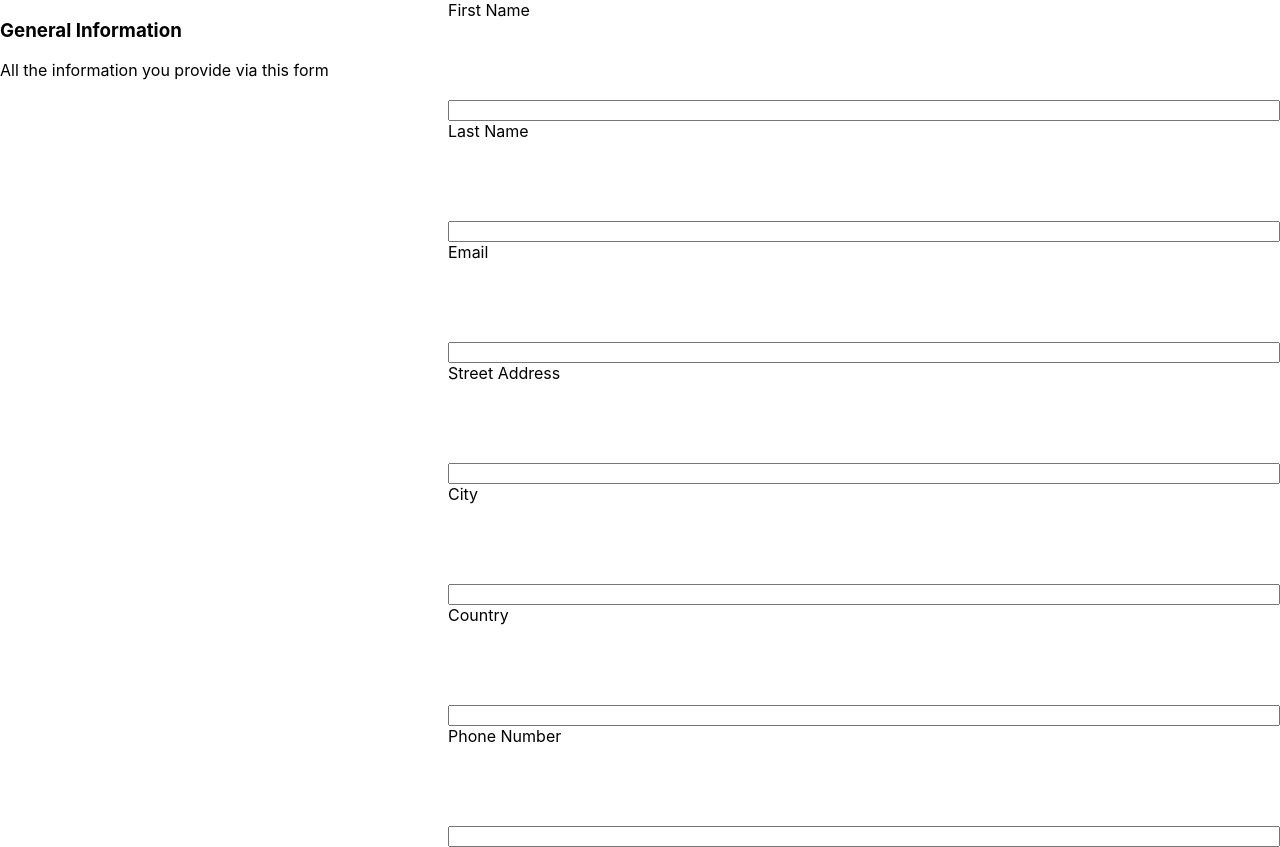
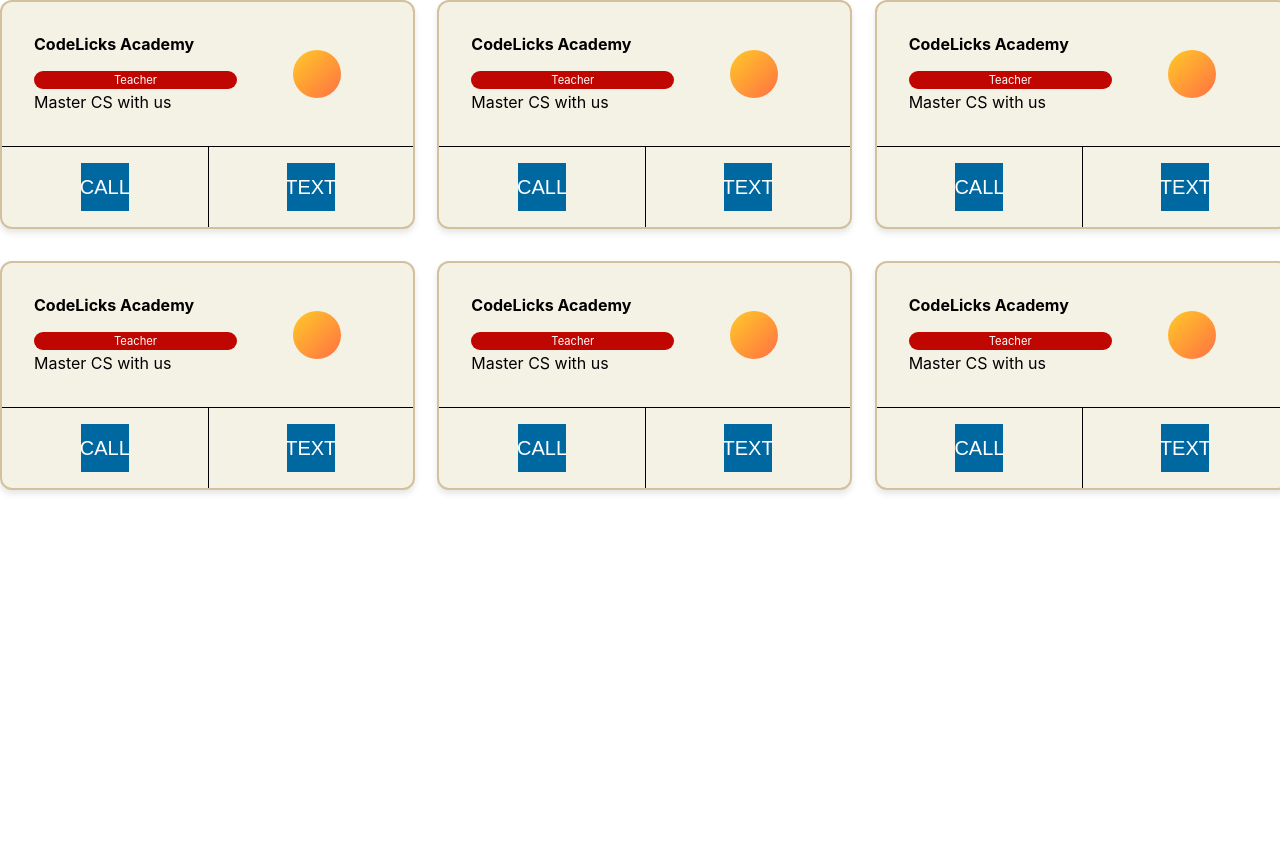
Before and after one commit to razakhalid/react-design-patterns, a React (Create React App) app: page / in a window 1280 px wide. After the commit the page ends 800 px from the top, so only its background shows below. Built offline with nearby package versions, Linux system fonts and the light colour scheme.

Commit message:
completed grid pattern

```diff
--- a/src/components/ComponentRenderer.jsx
+++ b/src/components/ComponentRenderer.jsx
@@ -36,6 +36,7 @@ import DSModal from './DSModal';
 import SubscribeForm from "./layers-pattern/start";
 import InfoForm from "./split-pattern/start";
 import {InfoFormWithColumns} from "./columns-pattern/start";
+import {Cards} from "./grid-pattern/start";
 
 // LAYOUT COMPONENT PATTERNS
 const LeftSideComp = ({ title }) => {
@@ -316,7 +317,8 @@ export function ComponentRenderer() {
             {/*<DesignSystemModal/>*/}
 
             {/*<PatternComponents/>*/}
-            <InfoFormWithColumns/>
+            {/*<InfoFormWithColumns/>*/}
+            <Cards></Cards>
         </>
     );
 }
--- /dev/null
+++ b/src/components/grid-pattern/card.jsx
@@ -0,0 +1,173 @@
+import styled from "styled-components";
+import { spaceSchema } from "../common/spaces";
+import { Layers } from "../layers-pattern/start";
+import { Split } from "../split-pattern/start";
+
+const justifyAlignMap = {
+  start: "flex-start",
+  end: "flex-end",
+  center: "center",
+};
+
+const InlineBundle = styled.div`
+  --gutter: ${(props) => spaceSchema[props.gutter] ?? spaceSchema.l};
+  display: flex;
+  flex-wrap: wrap;
+  gap: var(--gutter);
+
+  justify-content: ${(props) =>
+    justifyAlignMap[props.justify] ?? justifyAlignMap.start};
+
+  align-items: ${(props) =>
+    justifyAlignMap[props.align] ?? justifyAlignMap.start};
+`;
+
+const Pad = styled.div`
+  padding: ${(props) => {
+    return []
+      .concat(props.padding)
+      .map((padKey) => spaceSchema[padKey])
+      .join(" ");
+  }};
+`;
+
+const MediaWrapper = styled.div`
+  --n: ${(props) => (props.ratio ? props.ratio[0] : 1)};
+  --d: ${(props) => (props.ratio ? props.ratio[1] : 1)};
+
+  ${(props) =>
+    props.ratio &&
+    `
+  aspect-ratio: var(--n) / var(--d);
+  @supports not (aspect-ratio: 1/1) {
+    padding-block-end: calc(var(--d) / var(--n) * 100%);
+  }
+`}
+
+  position: relative;
+
+  > * {
+    position: absolute;
+
+    top: 0;
+    bottom: 0;
+    left: 0;
+    right: 0;
+
+    overflow: hidden;
+    display: flex;
+    justify-content: center;
+    align-items: center;
+  }
+
+  > img,
+  > video {
+    width: 100%;
+    height: 100%;
+
+    object-fit: cover;
+  }
+`;
+
+const Avatar = styled(MediaWrapper).attrs(() => ({ ratio: [1, 1] }))`
+  border-radius: 50%;
+  background: linear-gradient(135deg, #ffca28, #ff7043);
+`;
+
+const Wrapper = styled.div`
+  border: 2px solid #d3c09e;
+  border-radius: 0.75rem;
+  background-color: #f4f1e5;
+  box-shadow: 0 4px 6px rgba(0, 0, 0, 0.1);
+  min-width: min-content;
+  transition: border-color 0.3s, background-color 0.3s;
+
+  &:hover {
+    border-color: #a39470;
+    background-color: #eae5cc;
+  }
+`;
+
+const ButtonsContainer = styled(Split).attrs(() => ({ gutter: "none" }))`
+  > * {
+    border-block-start: 1px solid black;
+  }
+
+  > * + * {
+    border-inline-start: 1px solid black;
+  }
+`;
+
+const CurvedSpan = styled(Pad).attrs(() => ({
+  as: "span",
+  padding: ["xs", "m"],
+}))`
+  border-radius: 1rem;
+  color: white;
+  background: #c00600;
+  font-size: 0.7rem;
+`;
+
+const DetailsContainer = styled(Pad).attrs(() => ({
+  as: Split,
+  gutter: "l",
+  padding: "xl",
+  fraction: "auto-end",
+}))`
+  > figure > ${Avatar} {
+    inline-size: 3rem;
+    min-inline-size: 100%;
+  }
+`;
+
+const CallMessageButton = styled.button`
+  background-color: #0068a1;
+  color: white;
+  border: none;
+  width: 3rem;
+  height: 3rem;
+  display: flex;
+  align-items: center;
+  justify-content: center;
+  font-size: 1.25rem;
+  cursor: pointer;
+  transition: background-color 0.3s, transform 0.2s;
+
+  &:hover {
+    background-color: #004e7c;
+    transform: scale(1.05);
+  }
+`;
+
+const Card = () => {
+  return (
+    <Wrapper>
+      <DetailsContainer>
+        <Layers gutter="xs">
+          <InlineBundle gutter="l" align="start">
+            <strong>CodeLicks Academy</strong>
+            <CurvedSpan>Teacher</CurvedSpan>
+          </InlineBundle>
+          <span>Master CS with us</span>
+        </Layers>
+        <figure>
+          <Avatar />
+        </figure>
+      </DetailsContainer>
+      <ButtonsContainer gutter="none">
+        <Pad padding="l">
+          <InlineBundle gutter="l" justify="center" align="center">
+            <CallMessageButton>CALL</CallMessageButton>
+          </InlineBundle>
+        </Pad>
+        <Pad padding="l">
+          <InlineBundle gutter="l" justify="center" align="center">
+            <CallMessageButton>TEXT</CallMessageButton>
+          </InlineBundle>
+        </Pad>
+      </ButtonsContainer>
+    </Wrapper>
+  );
+};
+
+export default Card;
--- /dev/null
+++ b/src/components/grid-pattern/start.jsx
@@ -0,0 +1,31 @@
+import Card from './card';
+import {styled} from "styled-components";
+import {spaceSchema} from "../common/spaces";
+
+export const Grid = styled.div`
+  display: grid;
+  gap: ${
+    (props) => (
+        spaceSchema[props.gutter] || spaceSchema.l
+    )};
+  grid-template-columns: repeat(
+          auto-fit,
+          minmax(min(
+                  ${ props => props.minItemWidth || "310px"},
+                  100%
+          ), 1fr)
+  );
+`;
+
+export const Cards = () => {
+    return (
+        <Grid minItemWidth="24rem" gutter="xl">
+            <Card/>
+            <Card/>
+            <Card/>
+            <Card/>
+            <Card/>
+            <Card/>
+        </Grid>
+    )
+}
```
